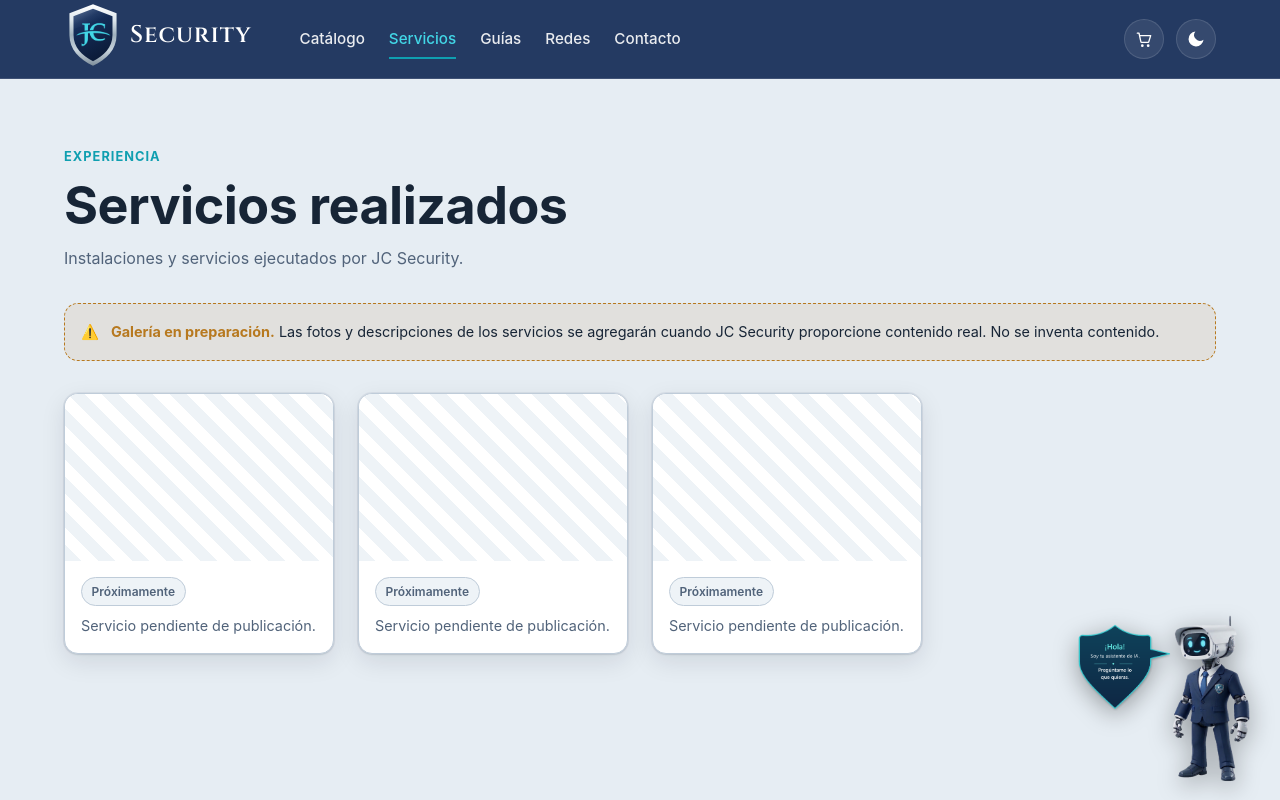
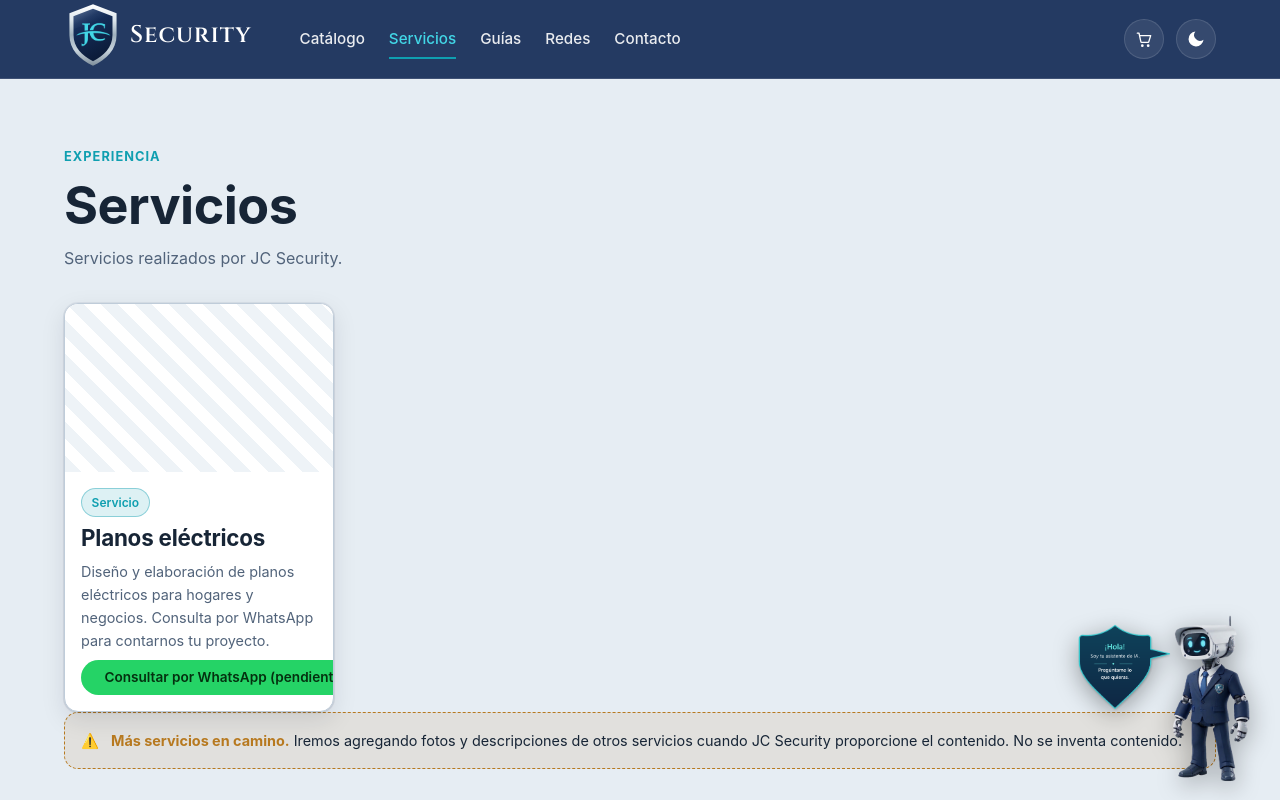
Before and after one commit to JC-Security27/JC_Security, a React (Vite) app in the folder frontend/: page /servicios in a window 1280 px wide. Shown: the top 800 px of the page. Built offline with nearby package versions, Linux system fonts and the light colour scheme.

Commit message:
Agregar servicio de planos electricos en Servicios

```diff
--- a/frontend/src/lib/whatsapp.ts
+++ b/frontend/src/lib/whatsapp.ts
@@ -56,3 +56,12 @@ export function quoteListMessage(items: QuoteMessageItem[]): string {
 export function generalContactMessage(): string {
   return `Hola ${siteConfig.name}, me gustaría recibir más información.`;
 }
+
+/** Mensaje para consultar por un servicio por su nombre. */
+export function serviceInquiryMessage(serviceName: string): string {
+  return [
+    `Hola ${siteConfig.name}, me interesa el servicio de ${serviceName}.`,
+    "",
+    "¿Me pueden dar más información? Gracias.",
+  ].join("\n");
+}
--- a/frontend/src/pages/ServicesPage.tsx
+++ b/frontend/src/pages/ServicesPage.tsx
@@ -1,31 +1,51 @@
 import { SampleNotice } from "@/components/ui/states";
+import { WhatsAppButton } from "@/components/ui/WhatsAppButton";
+import { serviceInquiryMessage } from "@/lib/whatsapp";
+
+/** Servicios reales confirmados por JC Security. */
+const services = [
+  {
+    id: "planos-electricos",
+    title: "Planos eléctricos",
+    description:
+      "Diseño y elaboración de planos eléctricos para hogares y negocios. " +
+      "Consulta por WhatsApp para contarnos tu proyecto.",
+  },
+];
 
 export function ServicesPage() {
   return (
     <section className="section container">
       <div className="section-head">
         <span className="eyebrow">Experiencia</span>
-        <h1>Servicios realizados</h1>
-        <p>Instalaciones y servicios ejecutados por JC Security.</p>
+        <h1>Servicios</h1>
+        <p>Servicios realizados por JC Security.</p>
       </div>
 
-      <SampleNotice>
-        <strong>Galería en preparación.</strong> Las fotos y descripciones de
-        los servicios se agregarán cuando JC Security proporcione contenido
-        real. No se inventa contenido.
-      </SampleNotice>
-
       <div className="grid grid-cards projects-grid">
-        {Array.from({ length: 3 }).map((_, i) => (
-          <div key={i} className="card project-placeholder">
+        {services.map((s) => (
+          <div key={s.id} className="card project-placeholder">
             <div className="project-ph-media" aria-hidden="true" />
             <div className="project-ph-body">
-              <span className="chip">Próximamente</span>
-              <p className="muted">Servicio pendiente de publicación.</p>
+              <span className="chip chip-accent">Servicio</span>
+              <h3>{s.title}</h3>
+              <p className="muted">{s.description}</p>
+              <WhatsAppButton
+                message={serviceInquiryMessage(s.title)}
+                className="btn btn-whatsapp btn-sm"
+              >
+                Consultar por WhatsApp
+              </WhatsAppButton>
             </div>
           </div>
         ))}
       </div>
+
+      <SampleNotice>
+        <strong>Más servicios en camino.</strong> Iremos agregando fotos y
+        descripciones de otros servicios cuando JC Security proporcione el
+        contenido. No se inventa contenido.
+      </SampleNotice>
     </section>
   );
 }
```
